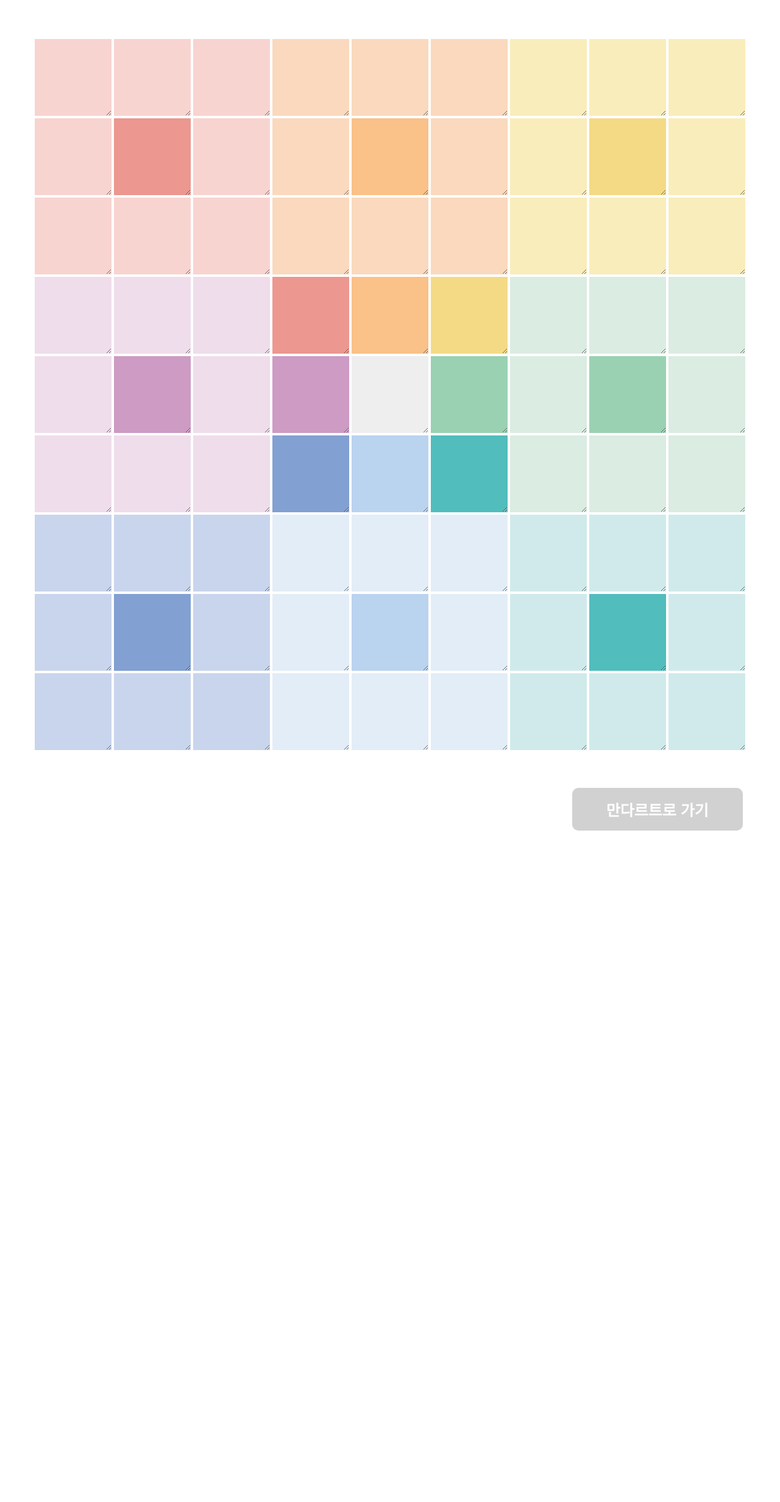
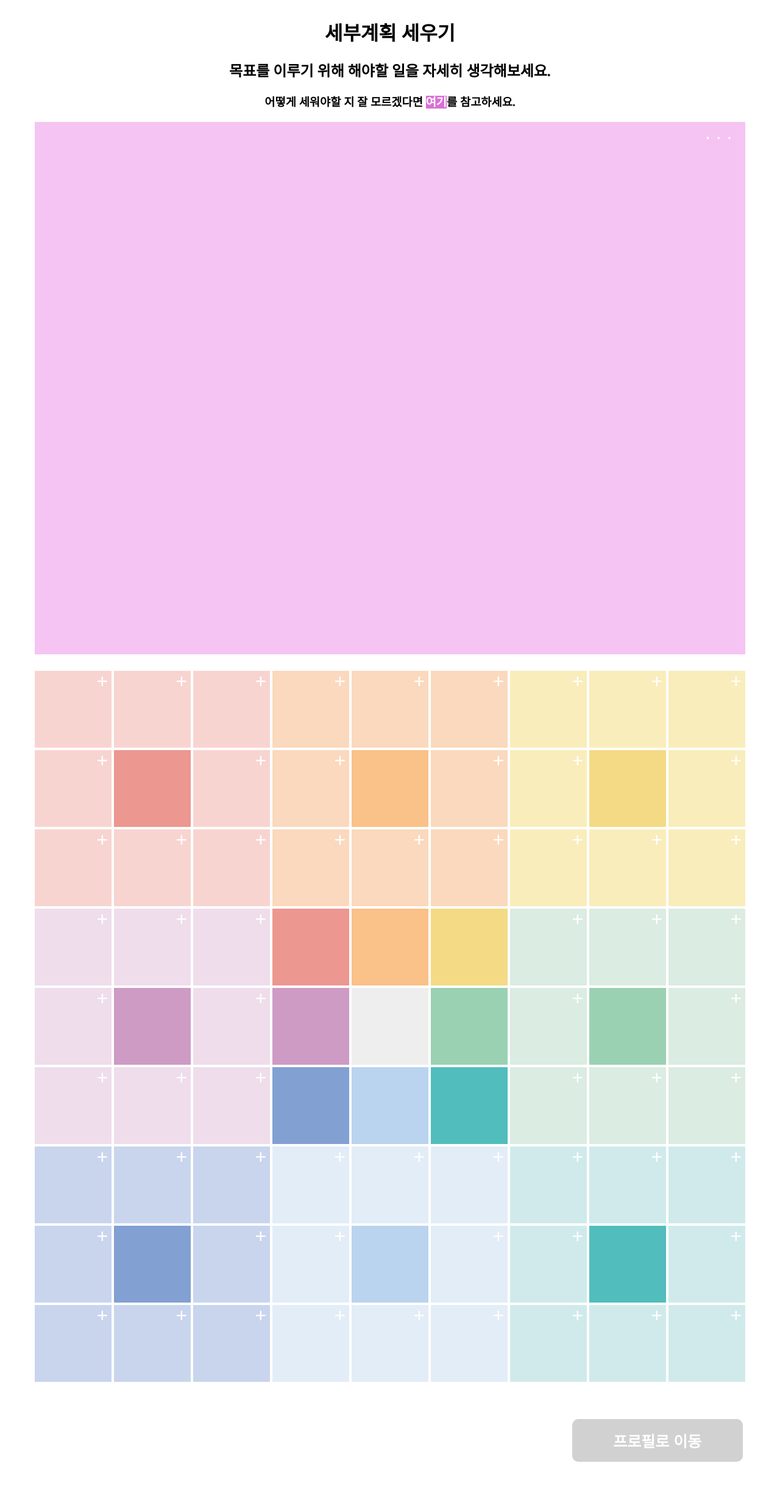
Before and after one commit to WisdomAlwaysWins/CrossOff, a Django app: page /mandalart/plan_small/ in a window 1280 px wide. Shown: the whole page at 61% size. Before the commit the page ends 1362 px from the top, so only its background shows below. Run offline with Django 3.2, Linux system fonts and the light colour scheme; a user stored in the database is signed in; tables that the repository leaves empty hold one stand-in row (values such as "Sample post"); some libraries are stand-ins or nearby versions.

Commit message:
세부계획 버튼

```diff
--- a/home/static/css/small.css
+++ b/home/static/css/small.css
@@ -1,7 +1,24 @@
+.small_example a:hover{
+    background-color: violet;
+    color: white;
+    text-decoration: none;
+    font-size: 130%;
+}
+.small_example a:link{
+    background-color: orchid;
+    color: white;
+    text-decoration: none;
+}
+.small_example a:visited{
+    background-color: orchid;
+    color: white;
+    text-decoration: none;
+}
 .board {
     display: grid;
-    grid-template-rows: 390px 390px 450px;
+    grid-template-rows: 390px 390px 390px;
     grid-template-columns: 390px 390px 390px;
+    margin: 2% 0 5% 0;
 }
 
 .box {
@@ -28,7 +45,10 @@ body {
     font-weight: bold;
     font-style: bold;
     font-size: large;
-
+    overflow: hidden;
+    padding: 35.7% 5% 35.7% 5%;
+    resize: none;
+    word-break: break-all;
 }
 
 #element5 {
@@ -77,9 +97,30 @@ body {
     transition: 0.4s;
     display:inline;
     border-radius: 10px;
-    margin-left: 75%;
+    margin: 0 0 5% 75%;
 }
 
 .small_btn_detail:hover{
     background-color: #603ec0;
 }
+
+.textarea-container {
+    position: relative;
+  }
+.textarea-container textarea {
+  width: 100%;
+  height: 100%;
+  box-sizing: border-box;
+}
+.textarea-container button {
+  position: absolute;
+  top: 0%;
+  right: 1.5%;
+  border: none;
+  cursor: pointer;
+  font-size: xx-large;
+  font-style: normal;
+  font-weight: normal;
+  color: white;
+  background-color: transparent;
+}
--- a/templates/mandalart/plan_small.html
+++ b/templates/mandalart/plan_small.html
@@ -13,20 +13,33 @@
 <body>
     <!-- 이 예제에서는 필요한 js, css 를 링크걸어 사용 -->
     <link rel="stylesheet" href="https://cdnjs.cloudflare.com/ajax/libs/Swiper/4.5.1/css/swiper.min.css">
+    <link rel="stylesheet" href="path/to/font-awesome/css/font-awesome.min.css">
     <script src="https://cdnjs.cloudflare.com/ajax/libs/Swiper/4.5.1/js/swiper.min.js"></script>
     <link rel="stylesheet" href="{%static 'css/small.css'%}">
-
-
+    <div class="small_top">
+        <div class="small_title">
+            <h1>세부계획 세우기</h1>
+        </div>
+        <div class="small_instruction">
+            <h2>목표를 이루기 위해 해야할 일을 자세히 생각해보세요.</h2>
+        </div>
+        <div class="small_example">
+            <h3>어떻게 세워야할 지 잘 모르겠다면 <a href="https://pds.joins.com/news/component/tong/201602/03/mandalat_otani.jpg">여기</a>를 참고하세요.</h3>
+        </div>
+    </div>
+    <div class="textarea-container"><textarea class="element" id="element' + j + '" autocomplete="on" value="{{manda.0}}" disabled ></textarea>
+        <button onclick="window.open('','window_name','width=430,height=500,location=no,status=no,toolbar=no, menubar=no, scrollbars=no')">. . .</button>
+    </div>
+    <div class="small_bottom">
         <form action="{% url 'mandalart:plan_small' %}" method="POST">
             {% csrf_token %}
-        <br>  <br>  <br>
             <div class="board">
                 <script>
                     let cnt = 0;
                     for (let i = 1; i <= 9; i++) {
                         document.write('<div class="box" id="box' + i + '">')
                         for (let j = 1; j <= 9; j++) {
-                        if (i == 5) {
+                            if (i == 5){
                                 if (j == 5) document.write('<textarea class="element" id="element' + j + '"" autocomplete="on" value="{{manda.0}}" disabled ></textarea>');
                                 else if (j == 1) document.write('<textarea class="element" id="element' + j + '"" autocomplete="on" value="{{manda.1.0}}" disabled></textarea>');
                                 else if (j == 2) document.write('<textarea class="element" id="element' + j + '"" autocomplete="on" value="{{manda.1.1}}" disabled></textarea>');
@@ -48,12 +61,12 @@
                                 else if (i == 9) document.write('<textarea class="element" id="element' + j + '"" autocomplete="on" value="{{manda.1.7}}" disabled></textarea>');
                             }
                             else if (i > 5) {
-                            if (j > 5) document.write('<textarea class="element" name="box' + (i - 2) + (j - 2) + '" id="element' + j + '"" autocomplete="on"></textarea>');
-                            else document.write('<textarea class="element" name="box' + (i - 2) + (j - 1) + '" id="element' + j + '"" autocomplete="on"></textarea>');
+                                if (j > 5) document.write('<div class="textarea-container"><textarea class="element" name="box' + (i - 2) + (j - 2) + '" id="element' + j + '"" autocomplete="on"></textarea><button >+</button></div>');
+                                else document.write('<div class="textarea-container"><textarea class="element" name="box' + (i - 2) + (j - 1) + '" id="element' + j + '"" autocomplete="on"></textarea><button >+</button></div>');
                             }
                             else {
-                            if (j > 5) document.write('<textarea class="element" name="box' + (i - 1) + (j - 2) + '" id="element' + j + '"" autocomplete="on"></textarea>');
-                            else document.write('<textarea class="element" name="box' + (i - 1) + (j - 1) + '" id="element' + j + '"" autocomplete="on"></textarea>');
+                                if (j > 5) document.write('<div class="textarea-container"><textarea class="element" name="box' + (i - 1) + (j - 2) + '" id="element' + j + '"" autocomplete="on"></textarea><button >+</button></div>');
+                                else document.write('<div class="textarea-container"><textarea class="element" name="box' + (i - 1) + (j - 1) + '" id="element' + j + '"" autocomplete="on"></textarea><button >+</button></div>');
                             }
                         }
                         document.write('</div>')
@@ -61,8 +74,10 @@
                 </script>
 
         </div>
-    <input type="submit" class = "small_btn_detail" value="만다르트로 가기" >
+        <input type="submit" class = "small_btn_detail" value="프로필로 이동" >
 
         </form>
+    </div>
+
 </body>
 </html>
```
Lines whose indentation alone changed are shown as unchanged.
